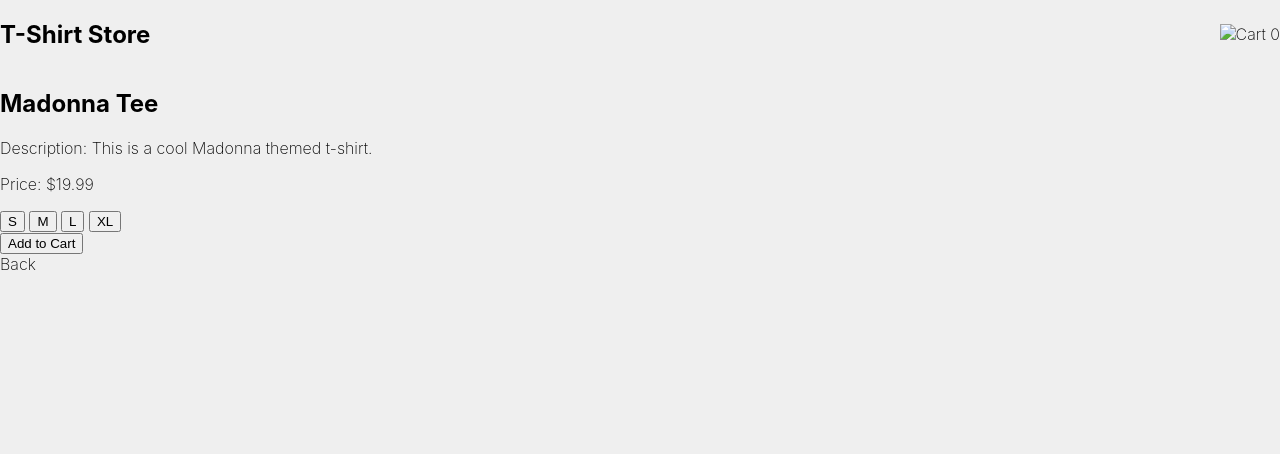
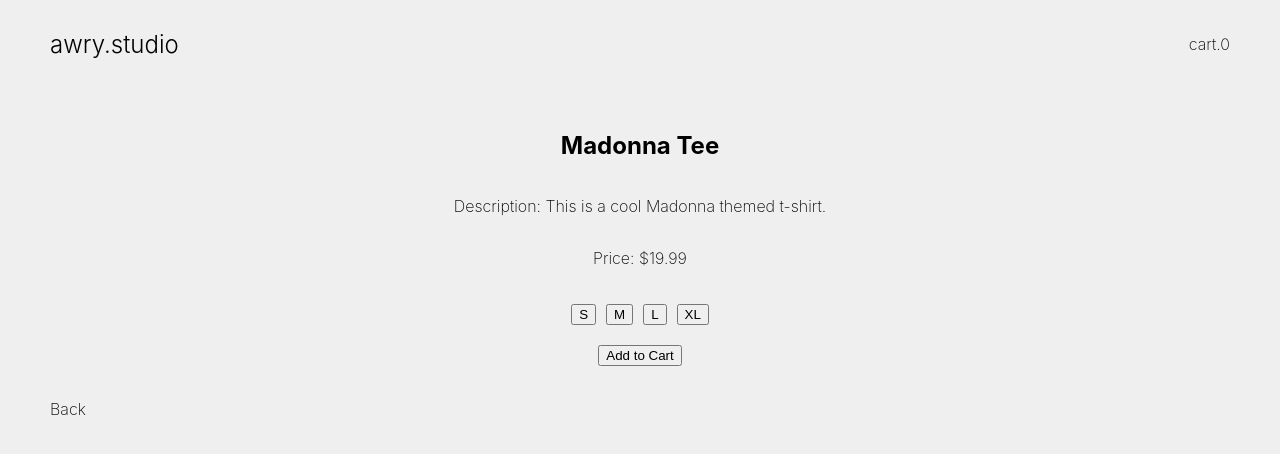
Before and after one commit to reirivera/AWRY, a plain HTML site: page madonnaTee.html in a window 1280 px wide. Drawn offline with Linux system fonts and the light colour scheme.

Commit message:
clean html and started css madonnatee

```diff
--- a/madonnaTee.html
+++ b/madonnaTee.html
@@ -1,18 +1,16 @@
 <!DOCTYPE html>
 <html>
 <head>
-  <title>T-Shirt Store</title>
+  <title>awry.studio</title>
   <link rel="stylesheet" href="styles.css">
 </head>
 <body>
+  <div class="container">
   <nav>
-    <h1>T-Shirt Store</h1>
-    <div id="cart">
-      <a href="checkout.html">
-        <img src="cart-icon.png" alt="Cart">
-        <span id="cart-count">0</span>
-      </a>
-    </div>
+    <h1 class="title">awry.studio</h1>
+      <div id="cart">
+        <a href="checkout.html">cart.<span id="cart-count">0</span></a>
+       </div>
   </nav>
 
   <div class="product-container">
@@ -35,6 +33,8 @@
 
   <a href="index.html" class="back-button">Back</a>
 
+  </div>
+
   <script src="script.js"></script>
 </body>
 </html>
--- a/styles.css
+++ b/styles.css
@@ -1,4 +1,5 @@
-body{
+
+body {
   margin: 0;
   font-family: -apple-system, BlinkMacSystemFont, 'Segoe UI', Roboto, Oxygen, Ubuntu, Cantarell, 'Open Sans', 'Helvetica Neue', sans-serif;
   font-size: 1em;
@@ -6,24 +7,26 @@ body{
   font-weight: 200;
 }
 
-.container{
+.container {
   display: flex;
   justify-content: space-around;
   flex-direction: column;
-    padding: 10px 50px 10px 50px;
+  padding: 10px 50px;
 }
-a{
+
+a {
   text-decoration: none;
   color: black;
 }
-nav{
+
+nav {
   display: flex;
   flex-direction: row;
   align-items: center;
   justify-content: space-between;
 }
 
-.second_nav{
+.second_nav {
   display: flex;
   flex-direction: column;
   padding-left: 110px;
@@ -31,51 +34,80 @@ nav{
   width: 50%;
 }
 
-.links-home{
-    margin: 10px 0px 0px 0px;
+.links-home {
+  margin-top: 10px;
 }
 
-.links-home:hover{
+.links-home:hover {
   text-decoration: line-through;
   text-decoration-thickness: 50px;
 }
+
 .flex-second_nav {
   display: none;
   font-size: 16px;
   columns: 2;
   column-gap: 20px;
-    padding: 5px 0 0 20px;
+  padding-top: 5px;
+  padding-left: 20px;
   line-height: 25px;
-    width: 510px
-
+  width: 510px;
 }
 
-
-  #services-message{
+#services-message {
   display: flex;
 }
 
-
-.title{
+.title {
   font-weight: 300;
 }
 
-.bottom-home{
+.bottom-home {
+  position: fixed;
   bottom: 10px;
   display: flex;
   justify-content: space-between;
-
 }
 
-#time{
+#time {
   position: fixed;
   bottom: 10px;
   left: 50px;
   font-size: 1em;
 }
 
-.licence{
+.licence {
   position: fixed;
   bottom: 10px;
   right: 50px;
 }
+
+/* === madonnatee === */
+
+.product-container {
+    display: flex;
+    flex-direction: column;
+    align-items: center;
+    justify-content: center;
+    height: 40vh; /* Adjust this value if needed */
+  }
+
+  .product-title,
+  .product-description,
+  .product-price {
+    text-align: center;
+  }
+
+  .size-buttons {
+    display: flex;
+    justify-content: center;
+    margin-top: 20px; /* Adjust this value if needed */
+  }
+
+  .size-btn {
+    margin: 0 5px; /* Adjust this value if needed */
+  }
+
+  .add-to-cart {
+    margin-top: 20px; /* Adjust this value if needed */
+  }
```
Also changed, not shown: index.html (+16 -8 lines), 1 other file. Lines whose indentation alone changed are shown as unchanged.
